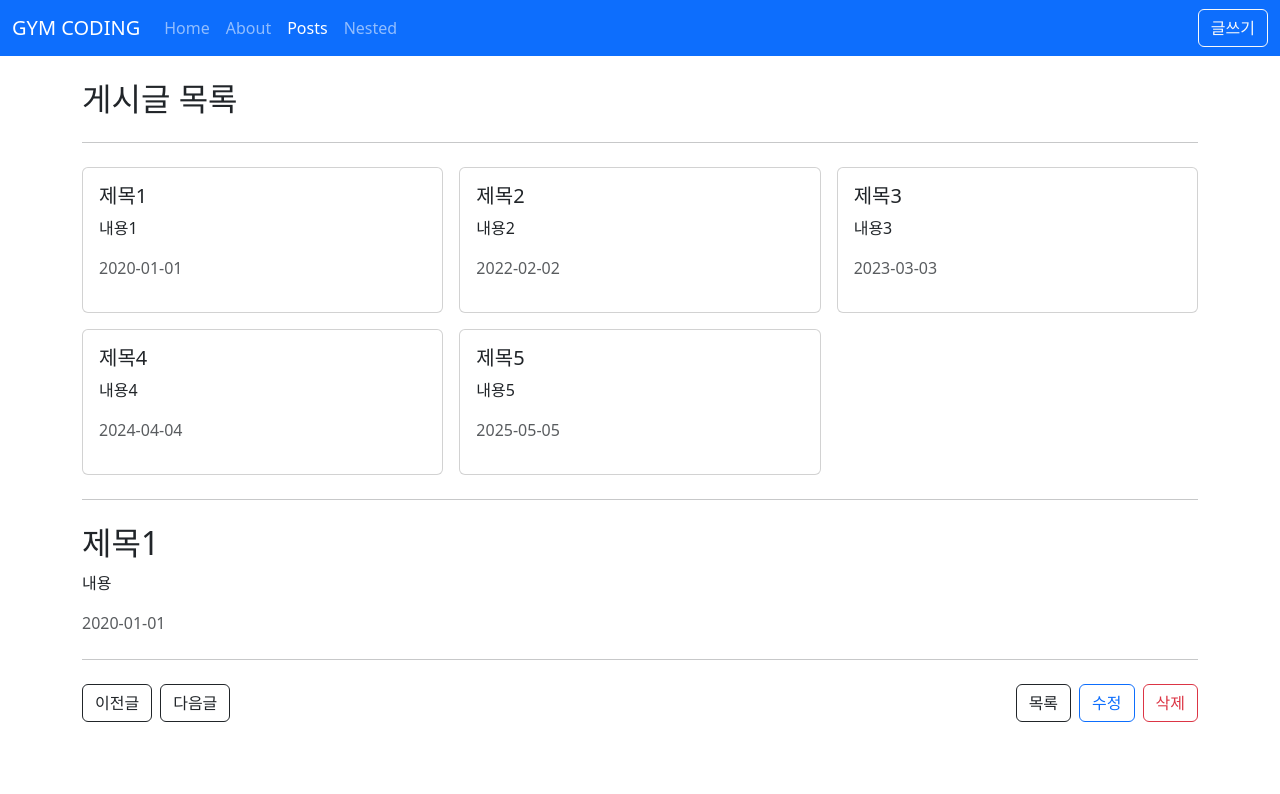
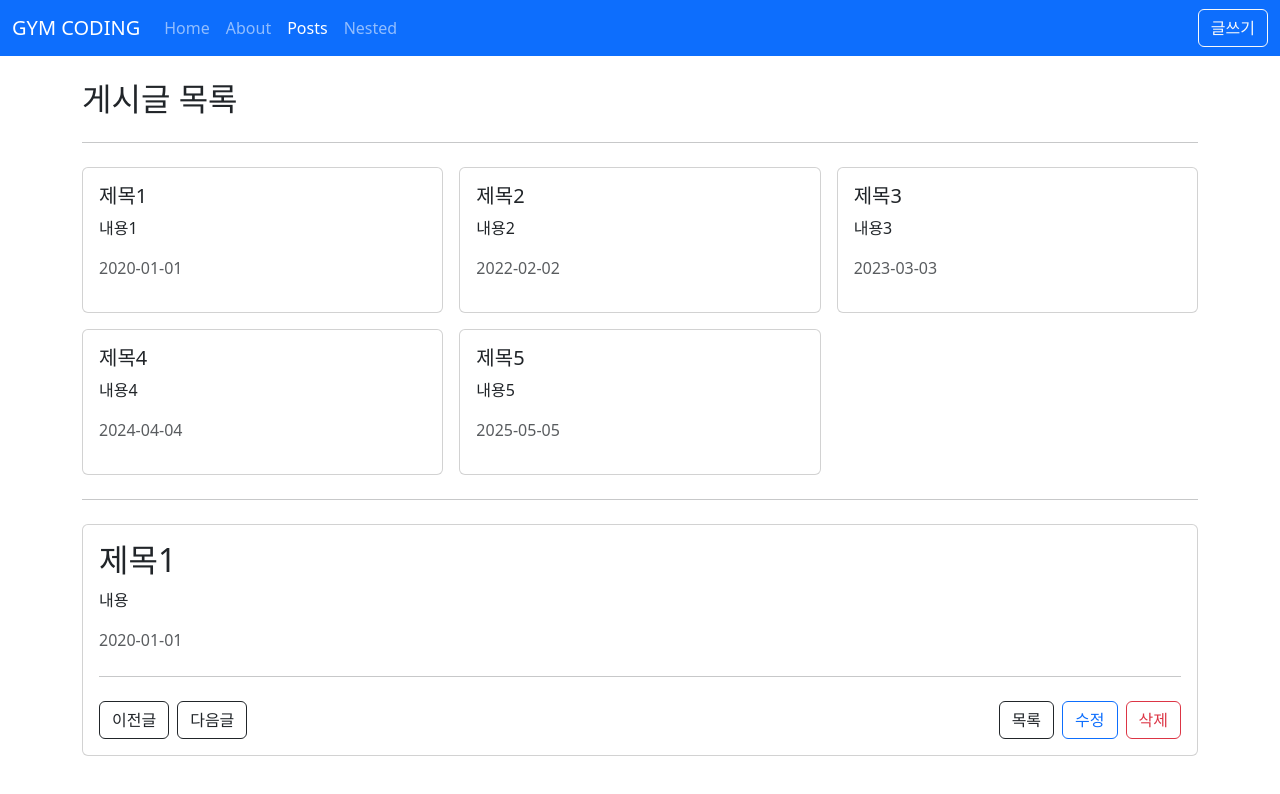
Before and after one commit to youngseoJi/Vue3-Posts, a Vue app: page /posts in a window 1280 px wide. Shown: the top 794 px of the page. Built offline with nearby package versions, Linux system fonts and the light colour scheme.

Commit message:
slot이용하여 공통 컴포넌트 생성하여 재활용하기

```diff
--- /dev/null
+++ b/src/components/AppCard.vue
@@ -0,0 +1,16 @@
+<template>
+	<div class="card">
+		<div v-if="$slots.header" class="card-header"></div>
+		<slot name="header"></slot>
+		<div v-if="$slots.default" class="card-body">
+			<slot></slot>
+		</div>
+		<div v-if="$slots.footer" class="card-footer">
+			<slot name="footer"></slot>
+		</div>
+	</div>
+</template>
+
+<script setup></script>
+
+<style lang="scss" scoped></style>
--- a/src/components/posts/PostItem.vue
+++ b/src/components/posts/PostItem.vue
@@ -1,16 +1,16 @@
 <template>
-	<div class="card">
-		<div class="card-body">
-			<h5 class="card-title">{{ title }}</h5>
-			<p class="card-text">
-				{{ content }}
-			</p>
-			<p class="text-muted">{{ createAt }}</p>
-		</div>
-	</div>
+	<AppCard>
+		<h5 class="card-title">{{ title }}</h5>
+		<p class="card-text">
+			{{ content }}
+		</p>
+		<p class="text-muted">{{ createAt }}</p>
+	</AppCard>
 </template>
 
 <script setup>
+import AppCard from "../AppCard.vue";
+
 defineProps({
 	title: {
 		type: String,
--- a/src/views/posts/PostListView.vue
+++ b/src/views/posts/PostListView.vue
@@ -13,7 +13,7 @@
 			</div>
 		</div>
 		<hr class="my-4" />
-		<PostDetailView :id="1" />
+		<AppCard> <PostDetailView :id="1" /> </AppCard>
 
 		<!-- <router-view></router-view> -->
 		<!-- <PostDetailView></PostDetailView> -->
@@ -23,6 +23,8 @@
 <script setup>
 import PostItem from "@/components/posts/PostItem.vue";
 import PostDetailView from "./PostDetailView.vue";
+import AppCard from "@/components/AppCard.vue";
+
 import { ref } from "vue";
 import { getPosts } from "@/api/posts";
 import { useRouter } from "vue-router";
```
